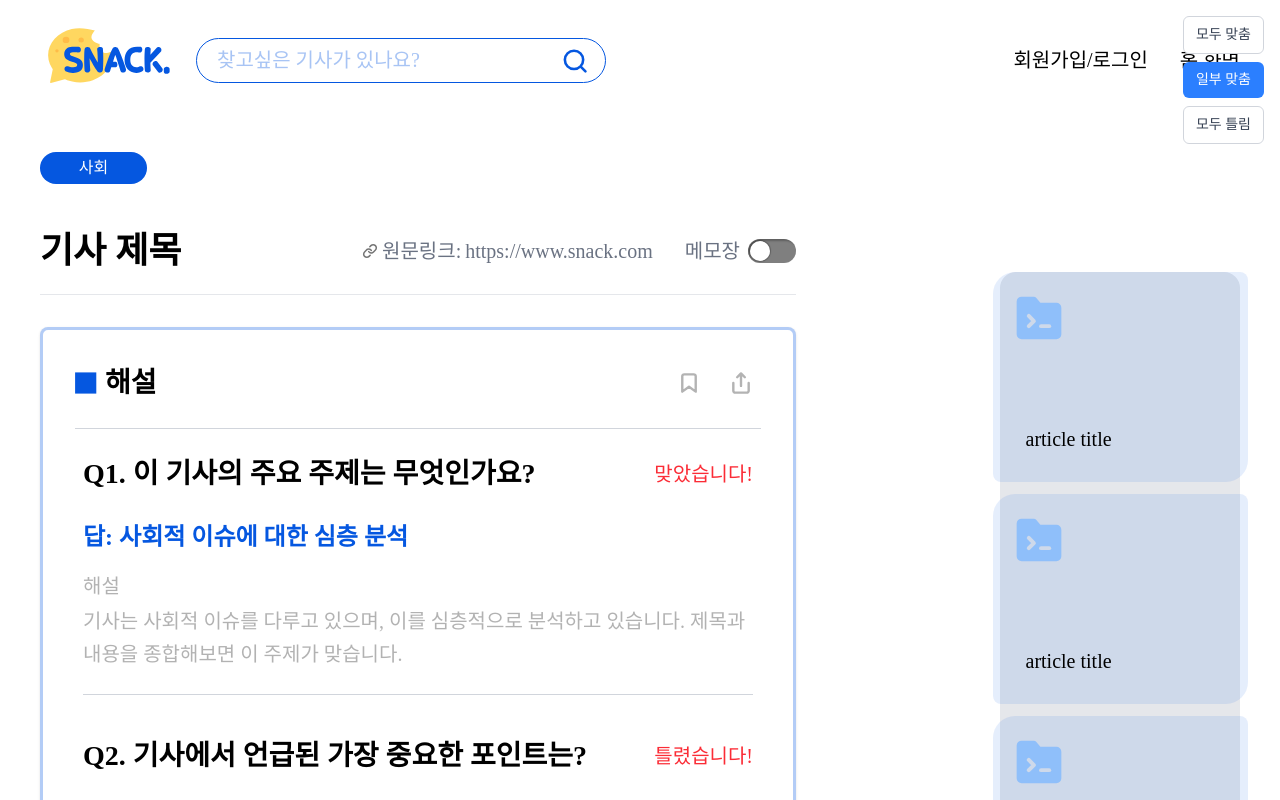
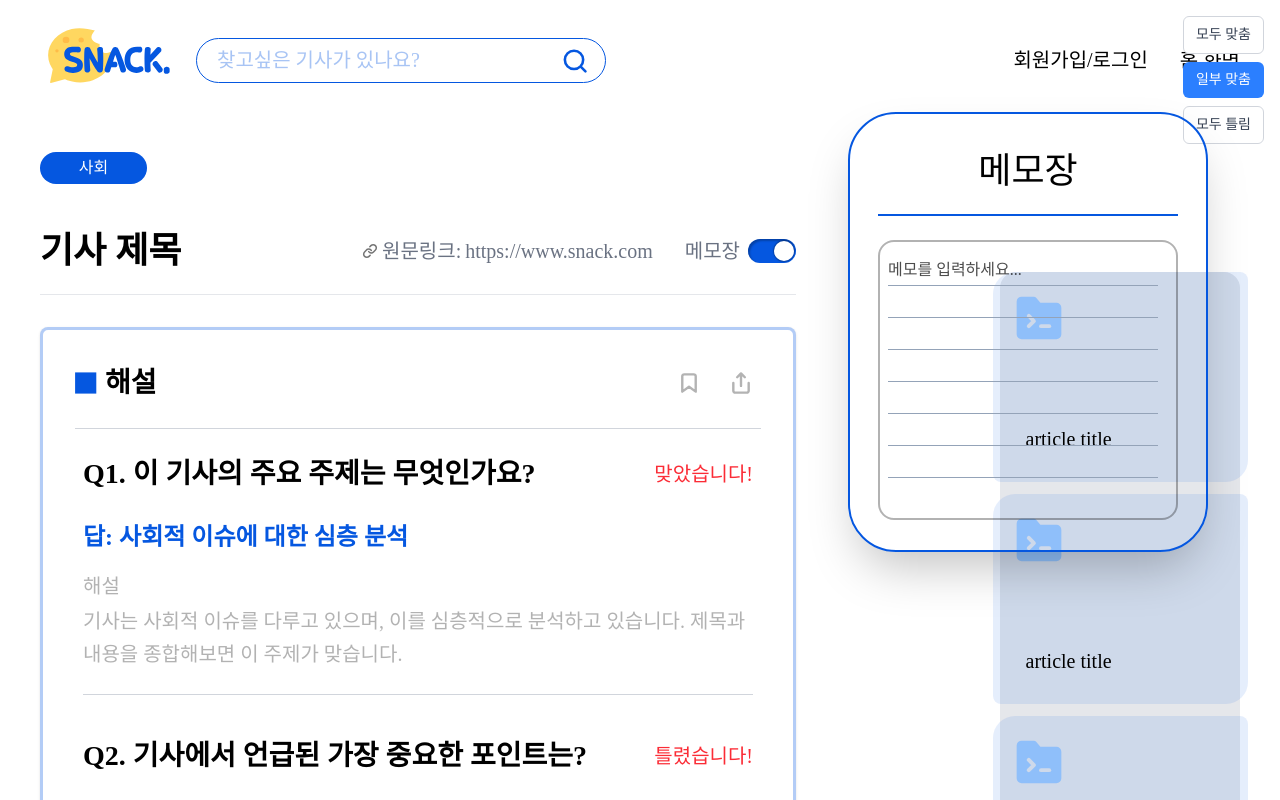
Before and after one commit to Umc8th-Snack/Front-end, a React (Vite) app: page /article/quiz-commentary in a window 1280 px wide. Both pictures are taken after a click on the button 772 px from the left and 251 px from the top of the page. Shown: the top 800 px of the page. Built offline with nearby package versions, Linux system fonts and the light colour scheme; no server answers; a web font is replaced by a local one.

Commit message:
feat: 토글 버튼 클릭 시 메모 패드 생성

```diff
--- a/src/pages/test/QuizCommentaryPage.tsx
+++ b/src/pages/test/QuizCommentaryPage.tsx
@@ -2,6 +2,7 @@ import { useState } from 'react';
 
 import ArticleCard from '@/shared/components/card/ArticleCard';
 import FieldChips from '@/shared/components/chip/FieldChips';
+import MemoPad from '@/shared/components/modal/MemoPad/MemoPad';
 import ArticleHeader from '@/shared/components/quiz/ArticleHeader';
 import QuizCommentary from '@/shared/components/quiz/QuizCommentary';
 import { quizCommentaryDummyData } from '@/shared/components/quiz/quizCommentaryData';
@@ -10,6 +11,14 @@ import QuizTestButtons from '@/shared/components/quiz/QuizTestButtons';
 const QuizCommentaryPage = () => {
     // ===== 테스트 모드 (현재 활성화) =====
     const [testMode, setTestMode] = useState<'allCorrect' | 'partialCorrect' | 'allWrong'>('partialCorrect');
+
+    // ===== 메모장 상태 관리 =====
+    const [isMemoPadOpen, setIsMemoPadOpen] = useState(false);
+
+    // 메모장 토글 핸들러
+    const handleMemoPadToggle = (enabled: boolean) => {
+        setIsMemoPadOpen(enabled);
+    };
 
     // 테스트용 데이터 생성
     const getTestData = () => {
@@ -66,8 +75,8 @@ const QuizCommentaryPage = () => {
                         <ArticleHeader
                             title="기사 제목"
                             originalLink="https://www.snack.com"
-                            isNotepadEnabled={true}
-                            onNotepadToggle={() => {}}
+                            isNotepadEnabled={isMemoPadOpen}
+                            onNotepadToggle={handleMemoPadToggle}
                         />
 
                         {/* 현재 테스트 데이터 사용 */}
@@ -89,6 +98,15 @@ const QuizCommentaryPage = () => {
                     </div>
                 </div>
             </div>
+
+            {/* 메모장 오버레이 */}
+            {isMemoPadOpen && (
+                <div className="fixed top-0 right-0 z-50 px-18 py-8">
+                    <div className="mt-20">
+                        <MemoPad />
+                    </div>
+                </div>
+            )}
         </>
     );
 };
--- a/src/shared/components/quiz/ArticleHeader.tsx
+++ b/src/shared/components/quiz/ArticleHeader.tsx
@@ -1,5 +1,3 @@
-import { useState } from 'react';
-
 import LinkIcon from '@/shared/assets/icons/link.svg?react';
 
 import ToggleSwitch from '../button/ToggleSwitch';
@@ -17,12 +15,10 @@ function ArticleHeader({
     isNotepadEnabled = false,
     onNotepadToggle,
 }: ArticleHeaderProps) {
-    const [internalNotepadState, setInternalNotepadState] = useState(isNotepadEnabled);
-
     const handleNotepadToggle = (checked: boolean) => {
-        setInternalNotepadState(checked);
         onNotepadToggle?.(checked);
     };
+
     return (
         <div className="mb-8 w-full border-b border-gray-200 pb-4">
             <div className="flex items-center justify-between">
@@ -43,7 +39,7 @@ function ArticleHeader({
                 {/* 메모장 토글 */}
                 <div className="flex items-center gap-2">
                     <span className="text-20px-medium text-gray-500">메모장</span>
-                    <ToggleSwitch checked={internalNotepadState} onChange={handleNotepadToggle} />
+                    <ToggleSwitch checked={isNotepadEnabled} onChange={handleNotepadToggle} />
                 </div>
             </div>
         </div>
```
